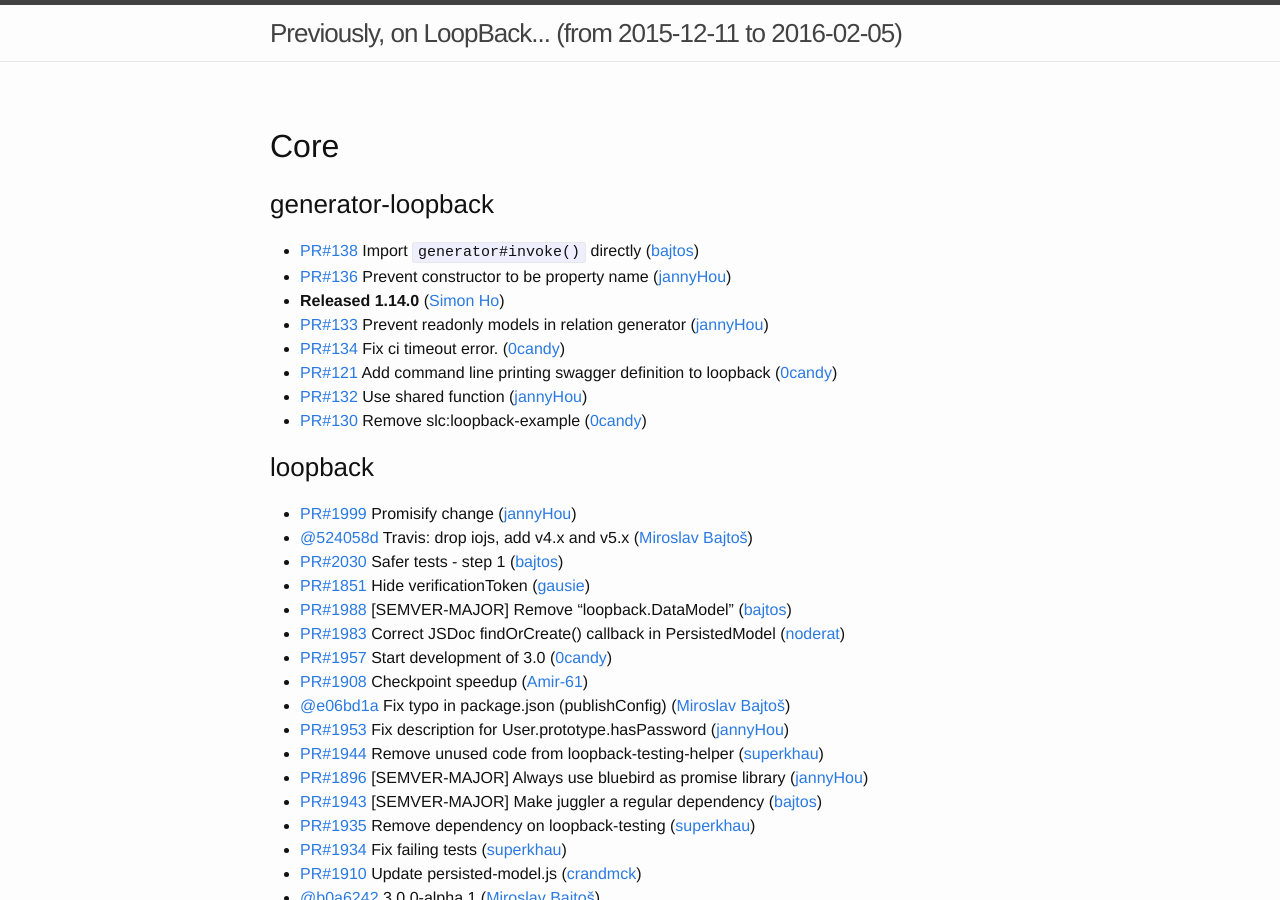
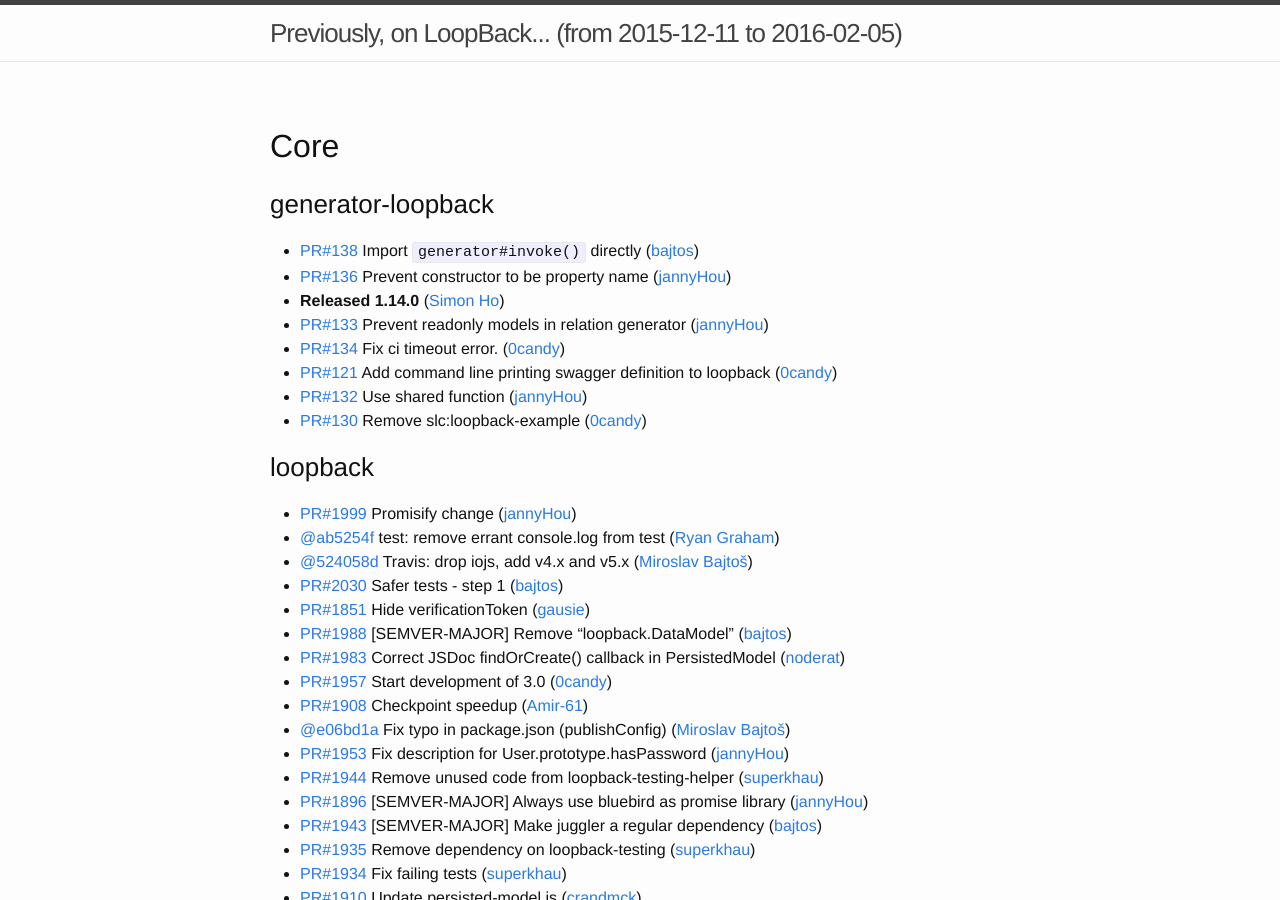
Before and after one commit to strongloop/loopback, a Jekyll site: the page built from index.md, in a window 1280 px wide and 900 px high. Built offline with Jekyll 4.4.1, drawn with Linux system fonts in a browser that asks for light colours.

Commit message:
Update changelog

```diff
--- a/index.md
+++ b/index.md
@@ -18,6 +18,7 @@
 
 ### loopback
  * [PR#1999](https://github.com/strongloop/loopback/pull/1999) Promisify change ([jannyHou](https://github.com/jannyHou))
+ * [@ab5254f](https://github.com/strongloop/loopback/commit/ab5254fcba6919a46d8a54b40cbdd2865bab278e) test: remove errant console.log from test ([Ryan Graham](https://github.com/rmg))
  * [@524058d](https://github.com/strongloop/loopback/commit/524058d8fce3f6e47ae2eb14213df2913b59a71b) Travis: drop iojs, add v4.x and v5.x ([Miroslav Bajtoš](https://github.com/bajtos))
  * [PR#2030](https://github.com/strongloop/loopback/pull/2030) Safer tests - step 1 ([bajtos](https://github.com/bajtos))
  * [PR#1851](https://github.com/strongloop/loopback/pull/1851) Hide verificationToken ([gausie](https://github.com/gausie))
```
